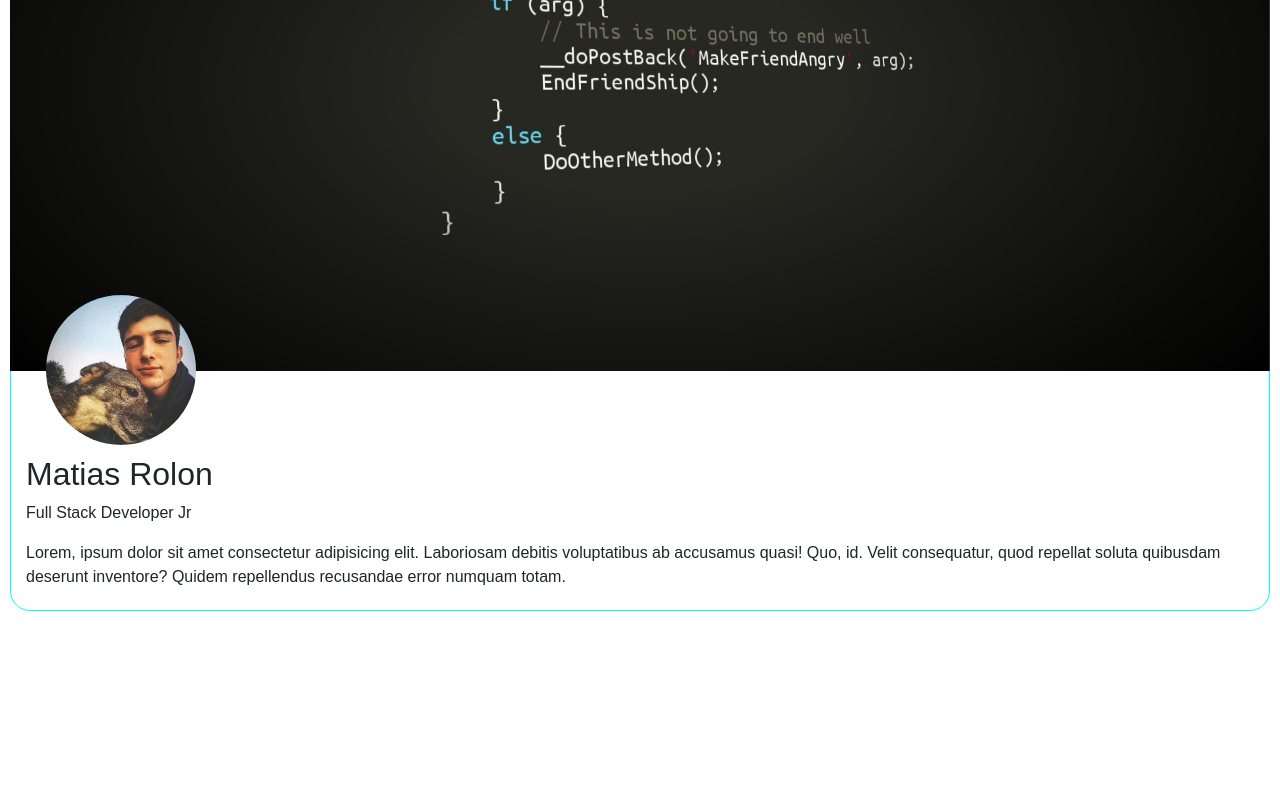
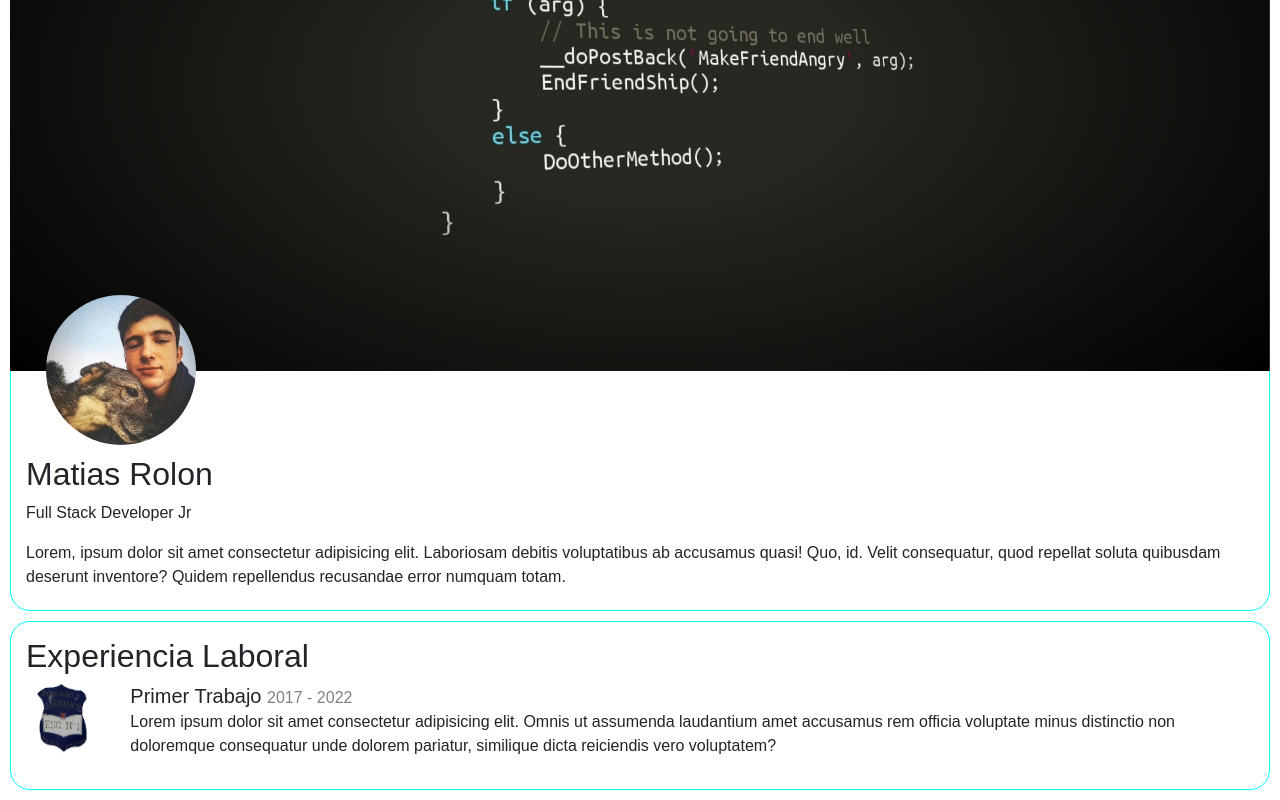
Before and after one commit to matias-rolon/portfolio-FrontEnd, an Angular app: page /portfolio in a window 1280 px wide. Shown: the part 285-1085 px from the top of the page. Before the commit the page ends 906 px from the top, so only its background shows below. Built offline with nearby package versions, Linux system fonts and the light colour scheme.

Commit message:
Creacion del componente experiencia

```diff
--- a/src/app/app.module.ts
+++ b/src/app/app.module.ts
@@ -7,6 +7,8 @@ import { LoginComponent } from './components/login/login.component';
 import { HeaderComponent } from './components/header/header.component';
 import { PortfolioComponent } from './components/portfolio/portfolio.component';
 import { SobreMiComponent } from './components/sobre-mi/sobre-mi.component';
+import { ExperienciaComponent } from './components/experiencia/experiencia.component';
+import { TrabajoComponent } from './components/experiencia/trabajo/trabajo.component';
 
 @NgModule({
   declarations: [
@@ -14,7 +16,9 @@ import { SobreMiComponent } from './components/sobre-mi/sobre-mi.component';
     LoginComponent,
     HeaderComponent,
     PortfolioComponent,
-    SobreMiComponent
+    SobreMiComponent,
+    ExperienciaComponent,
+    TrabajoComponent
   ],
   imports: [
     BrowserModule,
--- /dev/null
+++ b/src/app/components/experiencia/experiencia.component.html
@@ -0,0 +1,11 @@
+<section>
+    <article>
+        <h2>Experiencia Laboral</h2>
+        <app-trabajo
+        titulo="Primer Trabajo"
+        fecha="2017 - 2022"
+        descripcion="Lorem ipsum dolor sit amet consectetur adipisicing elit. Omnis ut assumenda laudantium amet accusamus
+        rem officia voluptate minus distinctio non doloremque consequatur unde dolorem pariatur, similique dicta reiciendis
+        vero voluptatem?"></app-trabajo>
+    </article>
+</section>
--- /dev/null
+++ b/src/app/components/experiencia/experiencia.component.ts
@@ -0,0 +1,15 @@
+import { Component, OnInit } from '@angular/core';
+
+@Component({
+  selector: 'app-experiencia',
+  templateUrl: './experiencia.component.html',
+  styleUrls: ['./experiencia.component.css']
+})
+export class ExperienciaComponent implements OnInit {
+
+  constructor() { }
+
+  ngOnInit(): void {
+  }
+
+}
--- /dev/null
+++ b/src/app/components/experiencia/trabajo/trabajo.component.css
@@ -0,0 +1,7 @@
+
+@media(max-width: 767px){
+    .imagen{
+        text-align: center;
+    }
+
+}
--- /dev/null
+++ b/src/app/components/experiencia/trabajo/trabajo.component.html
@@ -0,0 +1,10 @@
+<div class="row">
+    <div class="col-md-1 imagen">
+      <img src="../../../assets/images/escN°1.png" alt="" class="logos">
+    </div>
+    <div class="col-md-11">
+      <h5>{{titulo}} </h5>
+      <h6> {{fecha}}</h6>
+      <p>{{descripcion}}</p>
+    </div>
+</div>
--- /dev/null
+++ b/src/app/components/experiencia/trabajo/trabajo.component.ts
@@ -0,0 +1,20 @@
+import { Component, OnInit, Input } from '@angular/core';
+
+@Component({
+  selector: 'app-trabajo',
+  templateUrl: './trabajo.component.html',
+  styleUrls: ['./trabajo.component.css']
+})
+export class TrabajoComponent implements OnInit {
+
+  constructor() { }
+
+  ngOnInit(): void {
+  }
+
+  @Input() img:string = "";
+  @Input() titulo:string = "";
+  @Input() fecha:string ="";
+  @Input() descripcion:string="";
+
+}
--- a/src/app/components/portfolio/portfolio.component.html
+++ b/src/app/components/portfolio/portfolio.component.html
@@ -1,2 +1,3 @@
 <app-header></app-header>
 <app-sobre-mi></app-sobre-mi>
+<app-experiencia></app-experiencia>
```
Also changed, not shown: src/app/components/experiencia/experiencia.component.css (added), 2 other files (tests, documents, lock files or other folders).
